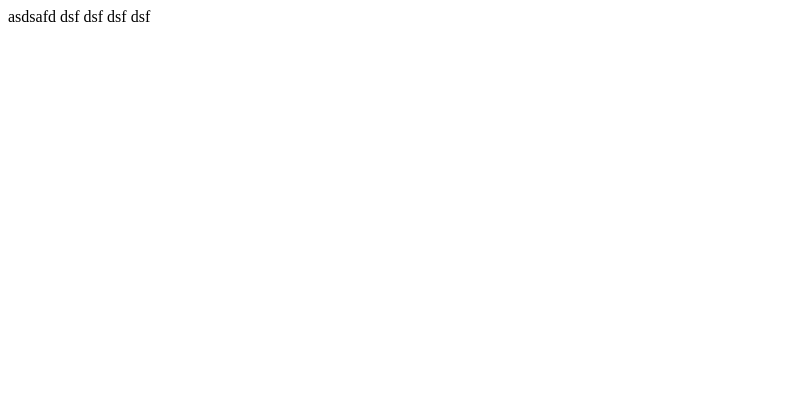
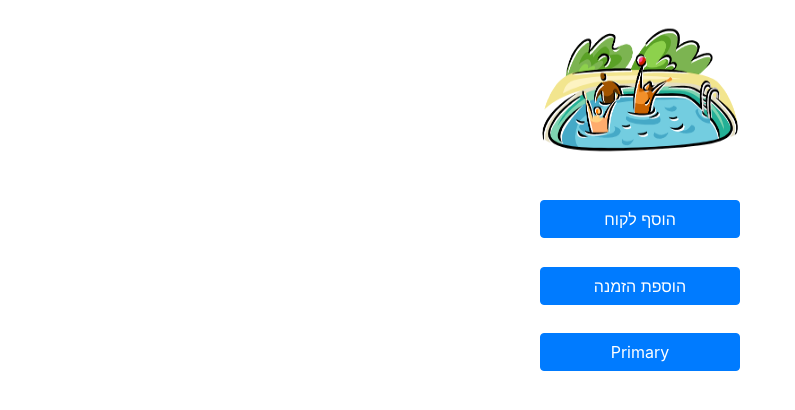
Before and after one commit to livnelang/Swimming-Pool-Management, a website: page public/index.html at #!/menu in a window 1280 px wide. Shown: the whole page, without its empty margins (0-795 px from the left). Drawn offline with nearby package versions, Linux system fonts and the light colour scheme; some packages are replaced by stand-ins of ours.

Commit message:
ui start with menu and groovy picture!

```diff
--- a/config/express.js
+++ b/config/express.js
@@ -23,9 +23,9 @@ module.exports = function() {
         next();
     });
 
-    app.use('./public/js', express.static(__dirname + '/js'));
+    app.use(express.static('./public'));
     // app.use('/css', express.static(__dirname + '/css'));
-    app.use('./public/views', express.static(__dirname + '/views'));
+    // app.use('./public/views', express.static(__dirname + '/views'));
 
 
 
--- a/public/app.js
+++ b/public/app.js
@@ -1,3 +1,23 @@
-/**
- * Created by Livne on 7/6/2018.
- */
+var myApp = angular.module("myApp",['ui.router']);
+
+myApp.config(function($stateProvider, $urlRouterProvider, $locationProvider) {
+
+    // $locationProvider.html5Mode(false);
+    $locationProvider.hashPrefix('!');
+    $urlRouterProvider.otherwise("/menu");
+
+    $stateProvider
+        .state('menu', {
+            url: '/menu',
+            templateUrl: 'components/menu/menu.html',
+            controller: 'menuController'
+        })
+        // .state('addClient', {
+        //     url: '/addClient/',
+        //     template: '<edit-user></edit-user>'
+        // })
+        // .state('addOrder', {
+        //     url: '/addOrder/',
+        //     template: '<edit-user></edit-user>'
+        // })
+});
--- /dev/null
+++ b/public/components/menu/menu.html
@@ -0,0 +1,5 @@
+<div class="menuContainer">
+    <button type="button" class="btn btn-primary">הוסף לקוח</button>
+    <button type="button" class="btn btn-primary">הוספת הזמנה</button>
+    <button type="button" class="btn btn-primary">Primary</button>
+</div>
--- /dev/null
+++ b/public/components/menu/menu.js
@@ -0,0 +1,3 @@
+myApp.controller('menuController',['$scope', function ($scope) {
+
+}]);
--- a/public/css/main.css
+++ b/public/css/main.css
@@ -0,0 +1,33 @@
+#wrapper {
+    margin: 0 auto;
+    margin-top: 25px;
+    width: 65%;
+}
+
+header {
+    height: 150px;
+    margin: 0 auto;
+    display: block;
+    margin-bottom: 25px;
+}
+
+header img {
+    height: 130px;
+    width: 200px;
+    display: block;
+    margin: 0 auto;
+}
+
+
+.menuContainer {
+    height: 171px;
+    display: flex;
+    flex-direction: column;
+    justify-content: space-between;
+}
+
+.menuContainer button {
+    display: block;
+    margin: 0 auto;
+    width: 200px;
+}
--- a/public/index.html
+++ b/public/index.html
@@ -5,28 +5,26 @@
     <title>Swimming Pool</title>
     <meta name="viewport" content="width=device-width, user-scalable=no">
     <!--CSS-->
-    <!--<link rel="stylesheet" href="public/css/bootstrap.min.css">-->
-    <!--<link rel="stylesheet" href="public/css/main.css">-->
+    <link rel="stylesheet" href="css/bootstrap.min.css">
+    <link rel="stylesheet" href="css/main.css">
     <!--&lt;!&ndash;JS&ndash;&gt;-->
-    <!--<script src="public/js/lib/angular.min.js"></script>-->
-    <!--<script src="public/js/lib/angular-ui-router.min.js"></script>-->
+    <script type="text/javascript" src="js/angular.min.js"></script>
+    <script type="text/javascript" src="js/angular-ui-router.min.js"></script>
 
-    <!--&lt;!&ndash;App &ndash;&gt;-->
-    <!--<script src="public/app.js"></script>-->
+    <!--App -->
+    <script type="text/javascript" src="./app.js"></script>
+    <script type="text/javascript" src="./components/menu/menu.js"></script>
+
     <!--<script src="public/directives.js"></script>-->
-    <!--<script src="public/js/services/users.service.js"></script>-->
 </head>
 
-<body>
+<body ng-app="myApp">
 <!-- wrapper  -->
 <div id="wrapper">
     <!--navigation-bar -->
-    asdsafd
-    dsf
-    dsf
-    dsf
-    dsf
-    <!--<navigation-bar></navigation-bar>-->
+    <header>
+        <img src="/images/pool.png"/>
+    </header>
     <!-- main  -->
     <main ui-view>
 
```
Also changed, not shown: public/images/pool.png (added).
